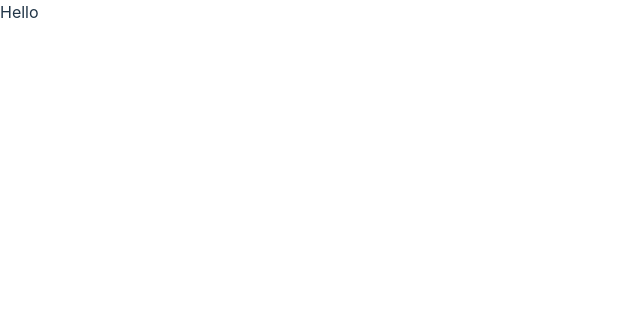
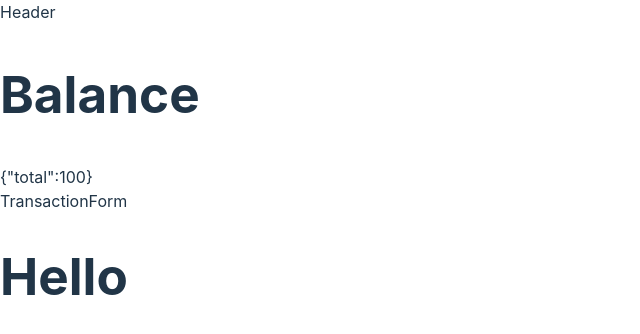
Before and after one commit to NewHub25/react-expense-tracker, a React (Vite) app: page / in a window 1280 px wide. Shown: the top 334 px of the page, without its empty margins (0-640 px from the left). Built offline with nearby package versions, Linux system fonts and the light colour scheme.

Commit message:
CREATE hook of global context

```diff
--- a/src/App.jsx
+++ b/src/App.jsx
@@ -1,9 +1,17 @@
-import { useState } from "react";
+import Balance from "./components/balance";
+import Header from "./components/header";
+import TransactionForm from "./components/transaction-form";
+import { GlobalProvider } from "./context/global-context";
 
 function App() {
-  const [count, setCount] = useState(0);
-
-  return <>Hello</>;
+  return (
+    <GlobalProvider>
+      <Header />
+      <Balance />
+      <TransactionForm />
+      <h1>Hello</h1>
+    </GlobalProvider>
+  );
 }
 
 export default App;
--- /dev/null
+++ b/src/components/balance.jsx
@@ -0,0 +1,12 @@
+import useGlobalState from "../hooks/use-global-state";
+
+export default function Balance() {
+  const data = useGlobalState();
+
+  return (
+    <nav>
+      <h1>Balance</h1>
+      <span>{JSON.stringify(data)}</span>
+    </nav>
+  );
+}
--- /dev/null
+++ b/src/components/header.jsx
@@ -0,0 +1,3 @@
+export default function Header() {
+  return <div>Header</div>;
+}
--- /dev/null
+++ b/src/components/transaction-form.jsx
@@ -0,0 +1,3 @@
+export default function TransactionForm() {
+  return <div>TransactionForm</div>;
+}
--- a/src/context/global-context.jsx
+++ b/src/context/global-context.jsx
@@ -1,6 +1,6 @@
 import { createContext } from "react";
 
-const Context = createContext(null);
+export const Context = createContext(null);
 
 export const GlobalProvider = ({ children }) => {
   return <Context.Provider value={{ total: 100 }}>{children}</Context.Provider>;
--- /dev/null
+++ b/src/hooks/use-global-state.js
@@ -0,0 +1,8 @@
+import { useContext } from "react";
+import { Context } from "../context/global-context";
+
+export default function useGlobalState() {
+  const context = useContext(Context);
+
+  return context;
+}
```
